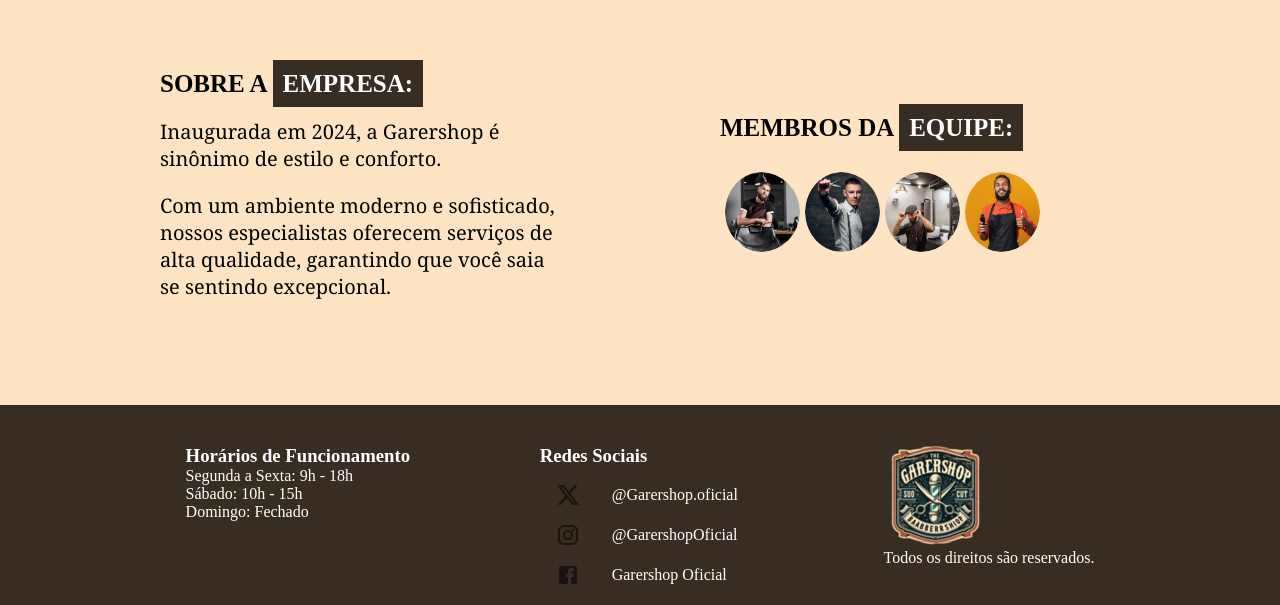
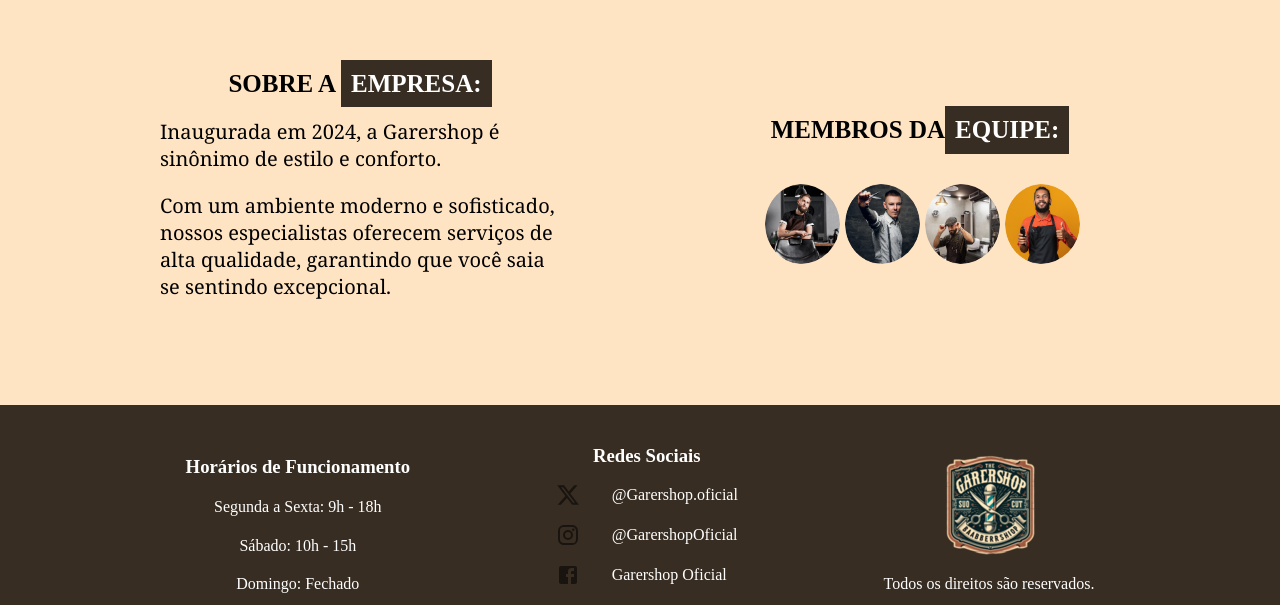
Before and after one commit to LazaroMoreira/ClienteMei, a React (Create React App) app: page / in a window 1280 px wide. Shown: the part 907-1512 px from the top of the page. Built offline with nearby package versions, Linux system fonts and the light colour scheme; no server answers; the HTML template or start-up script is replaced by a standard one.

Commit message:
style: estilizando o footer o sobre

```diff
--- a/src/components/DialogForm.jsx
+++ b/src/components/DialogForm.jsx
@@ -9,6 +9,8 @@ import DialogTitle from '@mui/material/DialogTitle';
 import Calendar from './Calendar';
 import agendamento from '../services/agendamento';
 import { useState } from 'react';
+
+import style from "../styles/Dialog.module.css"
 
 export default function DialogAgendamento({ buttonTitle, id_servico }) {
   const [open, setOpen] = React.useState(false);
@@ -28,7 +30,7 @@ export default function DialogAgendamento({ buttonTitle, id_servico }) {
 
   return (
     <React.Fragment>
-      <Button variant="outlined" onClick={handleClickOpen}>
+      <Button className={style.teste22} variant="outlined" onClick={handleClickOpen}>
         {buttonTitle}
       </Button>
       <Dialog
--- a/src/components/Footer.jsx
+++ b/src/components/Footer.jsx
@@ -11,14 +11,17 @@ function Footer() {
     <div className={style.main}>
       <div className={style.center}>
         <div className={style.menu}>
-          <div className="horario">
-            <h3>Horários de Funcionamento</h3>
+
+
+          <div className={style.funcion}>
+            <h3> Horários de Funcionamento</h3>
+
             <p>Segunda a Sexta: 9h - 18h</p>
             <p>Sábado: 10h - 15h</p>
             <p>Domingo: Fechado</p>
           </div>
 
-          <div className="redes">
+          <div className={style.redes}>
             <h3>Redes Sociais</h3>
             <List>
               <ListItem>
@@ -44,9 +47,9 @@ function Footer() {
             </List>
           </div>
 
-          <div className="direito">
+          <div className={style.direito}>
             <img src={logopeqn} alt="fotobarba" className="logopequeno" />
-            <p>Todos os direitos são reservados.</p>
+            <p className={style.distanceText}>Todos os direitos são reservados.</p>
           </div>
         </div>
       </div>
--- a/src/components/Sobre.jsx
+++ b/src/components/Sobre.jsx
@@ -22,16 +22,18 @@ function Sobre() {
         </p>
       </section>
 
-      <section className={style.caixaimg}>
-        <h3>
+      <section className={style.secao2}>
+        <h3  className={style.title2}>
           MEMBROS DA <span>EQUIPE:</span>
         </h3>
+        <div className={style.imgMural}>
+          <img src={barbeiro1} alt="botaoteste" />
+          <img src={barbeiro2} alt="botaoteste" />
+          <img src={barbeiro3} alt="botaoteste" />
+          <img src={barbeiro4} alt="botaoteste" />
+        </div>
+      </section>
 
-        <img src={barbeiro1} alt="botaoteste" />
-        <img src={barbeiro2} alt="botaoteste" />
-        <img src={barbeiro3} alt="botaoteste" />
-        <img src={barbeiro4} alt="botaoteste" />
-      </section>
     </div>
   );
 }
--- /dev/null
+++ b/src/styles/Dialog.module.css
@@ -0,0 +1,4 @@
+.teste22{
+    background-color: rgba(55, 45, 34, 1);
+    color: #fff
+}
--- a/src/styles/Footer.module.css
+++ b/src/styles/Footer.module.css
@@ -4,6 +4,7 @@
   height: 200px;
   color: #fff;
 }
+
 .center {
   max-width: 960px;
   margin: 0 auto;
@@ -22,7 +23,6 @@
   display: flex;
   height: 125px;
   width: 125px;
-  border-radius: 50%;
 }
 
 .direito {
@@ -31,3 +31,23 @@
   align-items: center;
   justify-content: center;
 }
+
+.distanceText {
+  margin-top: 20px;
+}
+
+.redes{
+  display: flex;
+  align-items: center;
+  justify-content: flex-start;
+  flex-wrap: nowrap;
+  flex-direction: column;
+
+}
+
+.funcion{
+  display: flex;
+  flex-direction: column;
+  justify-content: space-around;
+  align-items: center;
+}
--- a/src/styles/Sobre.module.css
+++ b/src/styles/Sobre.module.css
@@ -38,8 +38,34 @@
   padding-left: 5px;
 }
 
-.secao1{
+.secao1 {
   display: flex;
   flex-direction: column;
-  align-items: flex-start;
+  align-items: center;
 }
+
+.secao2 {
+  display: flex;
+  flex-direction: column;
+  flex-wrap: nowrap;
+
+  justify-content: center;
+  align-items: center;
+}
+
+.imgMural {
+  display: flex;
+  justify-content: space-around;
+  align-items: center;
+}
+
+
+.title1 {
+
+}
+
+.title2 {
+  display: flex;
+  align-items: center;
+  justify-content: center;
+}
```
